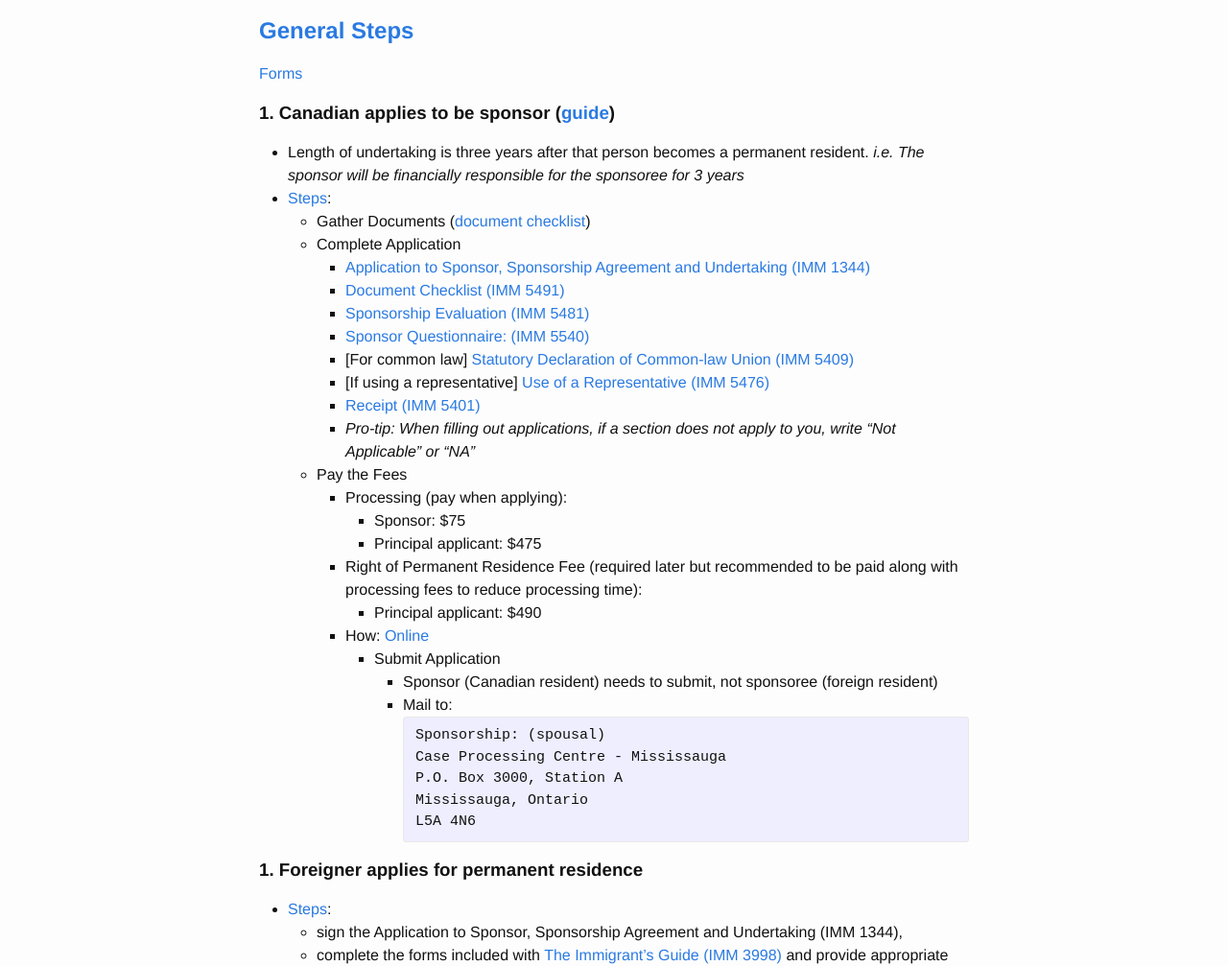
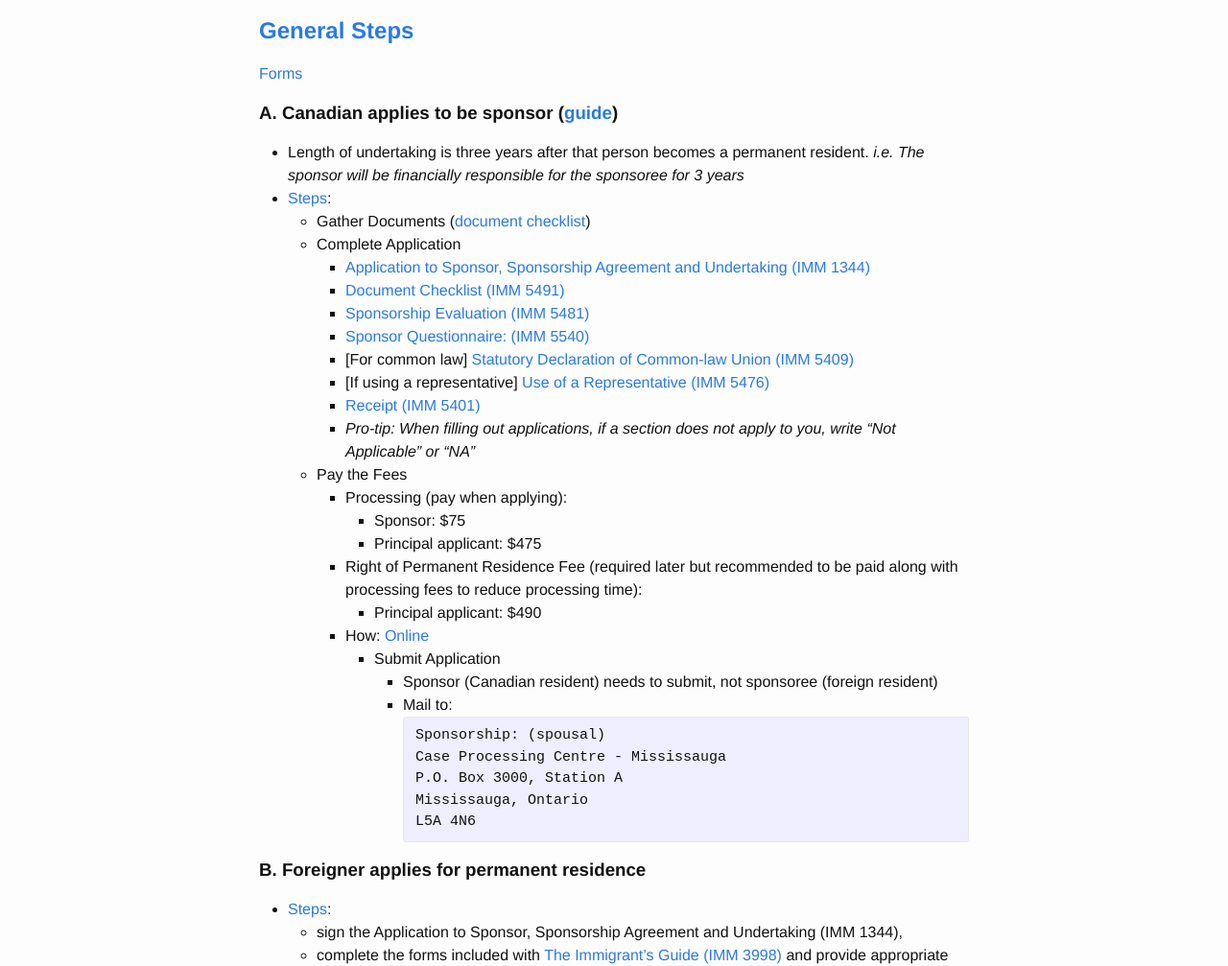
Before and after one commit to alukach/unofficial-guide-to-canadian-immigration, a Jekyll site: the page built from index.md, in a window 1280 px wide and 1400 px high. Shown: the part 378-1385 px from the top of the window at 96% size. Built offline with Jekyll 4.4.1, drawn with Linux system fonts in a browser that asks for light colours; some of the changed text lies outside the part shown.

Commit message:
Update index.md

```diff
--- a/index.md
+++ b/index.md
@@ -14,7 +14,7 @@ _Disclaimer: I am neither a lawyer nor an official of either the US or Canadian
 
 [Forms](http://www.cic.gc.ca/english/information/applications/fc.asp)
 
-### 1. Canadian applies to be sponsor ([guide](http://www.cic.gc.ca/english/information/applications/guides/3900ETOC.asp))
+### A. Canadian applies to be sponsor ([guide](http://www.cic.gc.ca/english/information/applications/guides/3900ETOC.asp))
    * Length of undertaking is three years after that person becomes a permanent resident. _i.e. The sponsor will be financially responsible for the sponsoree for 3 years_
    * [Steps](http://www.cic.gc.ca/english/information/applications/guides/3900ETOC.asp):
       * Gather Documents ([document checklist](http://www.cic.gc.ca/english/pdf/kits/forms/IMM5491E.PDF))
@@ -46,7 +46,7 @@ _Disclaimer: I am neither a lawyer nor an official of either the US or Canadian
                 </pre>
 
 
-### 1. Foreigner applies for permanent residence
+### B. Foreigner applies for permanent residence
    * [Steps](http://www.cic.gc.ca/english/information/applications/guides/3999Etoc.asp):
       * sign the Application to Sponsor, Sponsorship Agreement and Undertaking (IMM 1344),
       * complete the forms included with [The Immigrant's Guide (IMM 3998)](http://www.cic.gc.ca/english/pdf/kits/guides/3910e.pdf) and provide appropriate documentation in support of their application,
@@ -79,7 +79,7 @@ _Disclaimer: I am neither a lawyer nor an official of either the US or Canadian
       * attend an interview at a Canadian visa office, if required.
 
 
-### 1. Eligibility Review:
+### C. Eligibility Review:
    * The visa office will process your application and decide if a visa may be issued to you and your family members. The visa office may require:
       * An Interview: If you need to be interviewed, the visa office will notify you in writing in advance of the date, time and location of the interview as well as of the documents to bring with you.
          * You, your spouse or common-law partner may be asked to come to the interview. The visa officer may ask, among others, about your:
```
